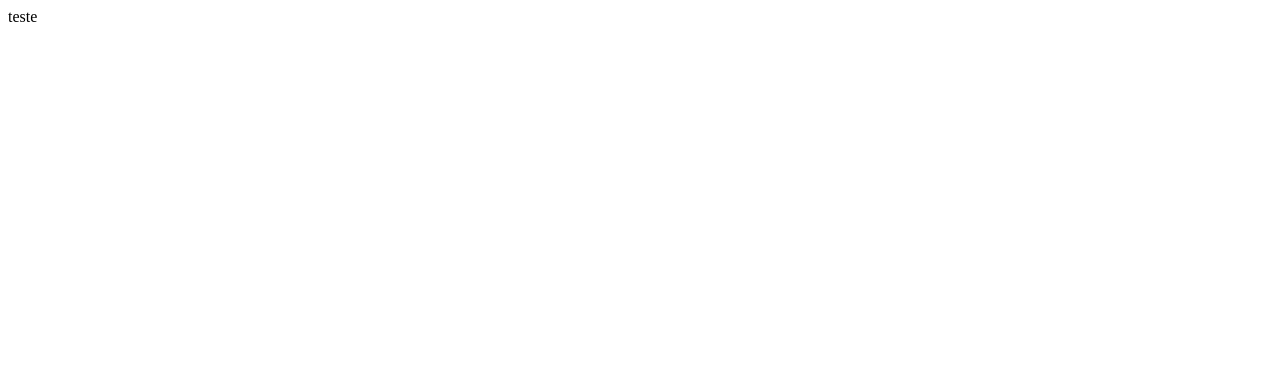
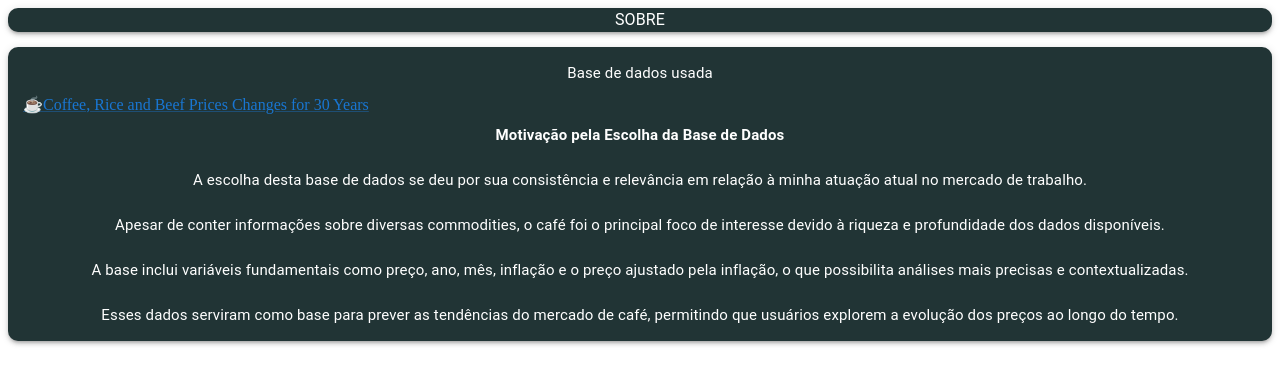
Before and after one commit to mateusaugust/inteligenciaDeNegocio, a React (Vite) app: page / in a window 1280 px wide. Shown: the top 384 px of the page. Built offline with nearby package versions, Linux system fonts and the light colour scheme.

Commit message:
feat: adição da tela de sobre

```diff
--- a/src/App.tsx
+++ b/src/App.tsx
@@ -1,3 +1,4 @@
+import { About } from "./Components/About";
 
 
 export function App() {
@@ -5,7 +6,7 @@ export function App() {
 
   return (
     <>
-      teste
+     <About/>
     </>
   )
 }
--- /dev/null
+++ b/src/Components/About.tsx
@@ -0,0 +1,54 @@
+import { Box, Typography, Link } from "@mui/material";
+
+export const About = () => {
+  return (
+    <Box sx={{ display: "flex", flexDirection: "column", gap: "15px" }}>
+      <Box
+        sx={{ backgroundColor: "#213435", borderRadius: "10px", boxShadow: 3 }}
+      >
+        <Typography sx={{ color: "white", textAlign: "center" }}>
+          SOBRE
+        </Typography>
+      </Box>
+
+      <Box
+        sx={{
+          backgroundColor: "#213435",
+          borderRadius: "10px",
+          boxShadow: 3,
+          padding: "15px",
+          gap: "10px",
+          display: "flex",
+          flexDirection: "column",
+        }}
+      >
+        <Typography
+          sx={{ color: "white", textAlign: "center", fontSize: "15px" }}
+        >
+          Base de dados usada
+        </Typography>
+
+        <Link href="https://www.kaggle.com/datasets/timmofeyy/-coffee-rice-and-beef-price-changes-for-30-years">
+          ☕Coffee, Rice and Beef Prices Changes for 30 Years
+        </Link>
+
+        <Typography
+          sx={{ color: "white", textAlign: "center", fontSize: "15px" }}
+        >
+          <b>Motivação pela Escolha da Base de Dados</b>
+          <br />
+
+          <br />A escolha desta base de dados se deu por sua consistência e
+          relevância em relação à minha atuação atual no mercado de trabalho.<br/><br/>
+          Apesar de conter informações sobre diversas commodities, o café foi o
+          principal foco de interesse devido à riqueza e profundidade dos dados
+          disponíveis. <br/><br/>A base inclui variáveis fundamentais como preço, ano,
+          mês, inflação e o preço ajustado pela inflação, o que possibilita
+          análises mais precisas e contextualizadas.<br/><br/> Esses dados serviram como
+          base para prever as tendências do mercado de café, permitindo que
+          usuários explorem a evolução dos preços ao longo do tempo.
+        </Typography>
+      </Box>
+    </Box>
+  );
+};
```
